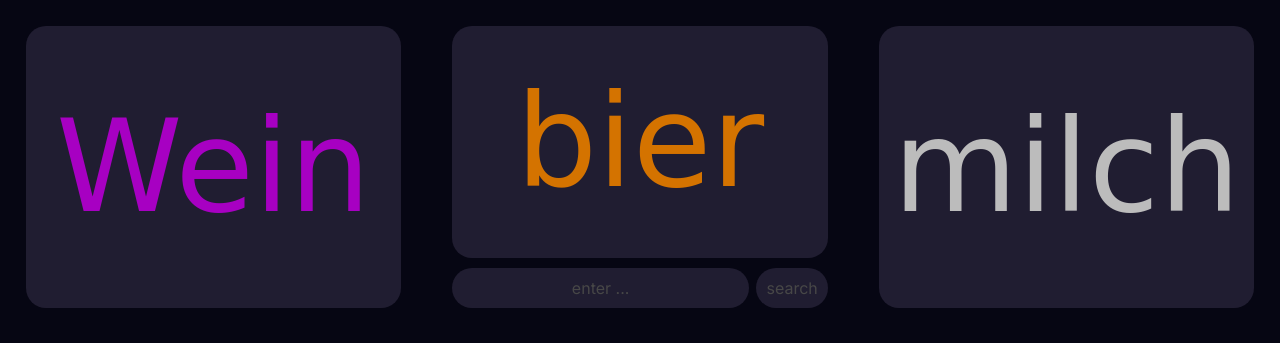
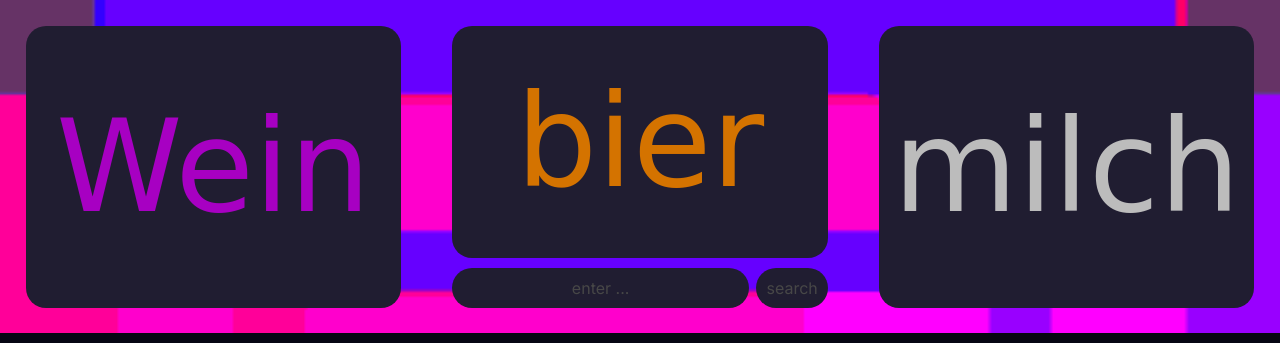
Before and after one commit to innerbichler/market_monitor, a plain HTML site: page static/index.html in a window 1280 px wide. Shown: the top 343 px of the page. Drawn offline with Linux system fonts and the light colour scheme; no server answers; a web font is replaced by a local one.

Commit message:
better gif

```diff
--- a/static/style.css
+++ b/static/style.css
@@ -11,7 +11,7 @@ body{
   flex: 5;
   flex-direction: row;
   justify-content: center;
-  background-image: url('shapes.gif');
+  background-image: url('shapes2.gif');
   background-size: cover;
 }
 .flexy{
```
Also changed, not shown: static/shapes.gif (added), static/shapes2.gif (added), 1 other file.
